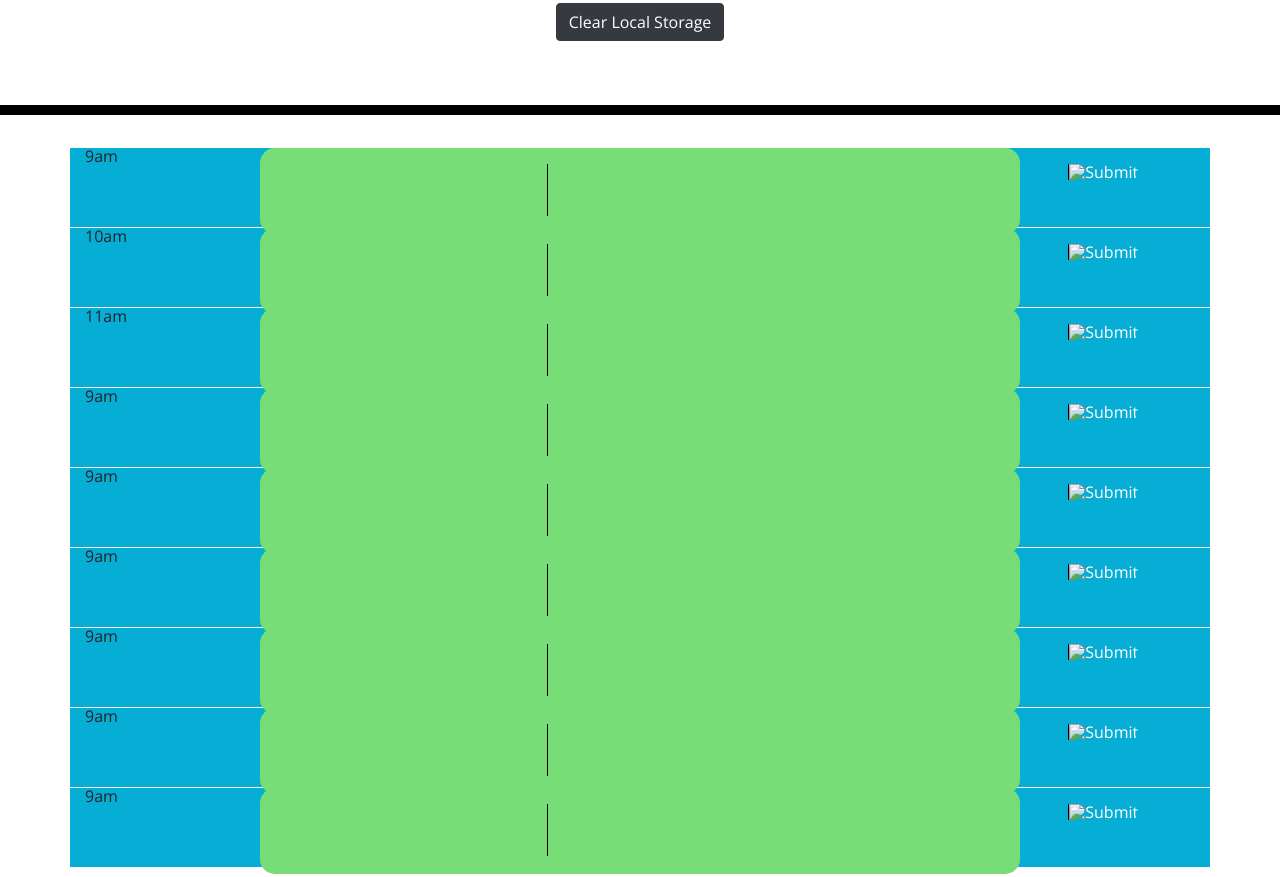
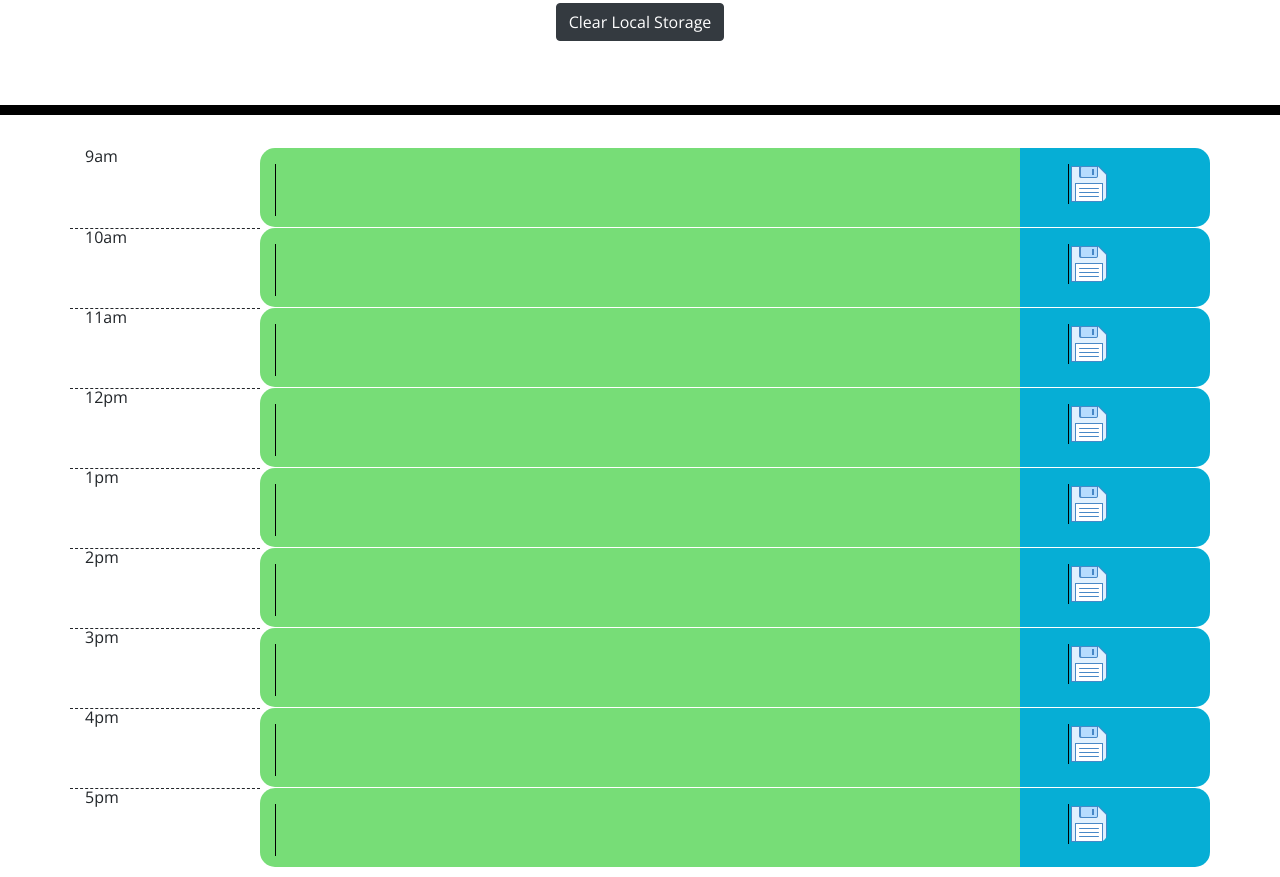
Before and after one commit to CalebVincent/DayPlannerHW, a plain HTML site: page index.html in a window 1280 px wide. Shown: the part 227-1104 px from the top of the page. Drawn offline with nearby package versions, Linux system fonts and the light colour scheme.

Commit message:
Finished CSS

```diff
--- a/Assets/style.css
+++ b/Assets/style.css
@@ -27,7 +27,7 @@ body {
 
   .time-block{
     text-align: center;
-    border-radius: 15px;
+    border-radius: 15px 0px 0px 15px;
   }
 
   .row {
@@ -63,6 +63,7 @@ body {
     border-bottom-right-radius: 15px;
     background-color: #06AED5;
     color: white;
+
   }
 
   .saveBtn i:hover {
@@ -70,6 +71,24 @@ body {
     transition: all .3s ease-in-out;
   }
 
-  .container {
+  img {
+    margin-right: 15px;
+  }
+
+  .saveDiv {
     background: #06AED5;
+    border-top-right-radius: 15px;
+    border-bottom-right-radius: 15px;
   }
+
+  textarea {
+    float: left;
+  }
+
+  .currentTime {
+    border-top: dashed 1px;
+  }
+
+  .description {
+    width: 95%;
+  }
--- a/index.html
+++ b/index.html
@@ -27,87 +27,87 @@
         <textarea class="description" id="description9"></textarea>
       </div>
       <div class="col-md-2 saveDiv">
-        <input type="image" src="assets/images/icons8-save-64.png" class="saveBtn" data-time="9" />
+        <input type="image" src="assets/icons8-save-40.png" class="saveBtn" data-time="9" />
       </div>
     </div>
 
     <div class="row">
-      <div class="col-md-2">10am</div>
+      <div class="col-md-2 currentTime">10am</div>
       <div class="col-md-8 future time-block" data-hour="10">
         <textarea class="description" id="description10"></textarea>
       </div>
       <div class="col-md-2 saveDiv">
-        <input type="image" src="assets/images/icons8-save-64.png" class="saveBtn" data-time="10" />
+        <input type="image" src="assets/icons8-save-40.png" class="saveBtn" data-time="10" />
       </div>
     </div>
 
     <div class="row">
-      <div class="col-md-2">11am</div>
-      <div class="col-md-8 future time-block" data-hour="9">
-        <textarea class="description" id="description9"></textarea>
+      <div class="col-md-2 currentTime">11am</div>
+      <div class="col-md-8 future time-block" data-hour="11">
+        <textarea class="description" id="description11"></textarea>
       </div>
       <div class="col-md-2 saveDiv">
-        <input type="image" src="assets/images/icons8-save-64.png" class="saveBtn" data-time="9" />
+        <input type="image" src="assets/icons8-save-40.png" class="saveBtn" data-time="11" />
       </div>
     </div>
 
     <div class="row">
-      <div class="col-md-2">9am</div>
-      <div class="col-md-8 future time-block" data-hour="9">
-        <textarea class="description" id="description9"></textarea>
+      <div class="col-md-2 currentTime">12pm</div>
+      <div class="col-md-8 future time-block" data-hour="12">
+        <textarea class="description" id="description12"></textarea>
       </div>
       <div class="col-md-2 saveDiv">
-        <input type="image" src="assets/images/icons8-save-64.png" class="saveBtn" data-time="9" />
+        <input type="image" src="assets/icons8-save-40.png" class="saveBtn" data-time="12" />
       </div>
     </div>
 
     <div class="row">
-      <div class="col-md-2">9am</div>
-      <div class="col-md-8 future time-block" data-hour="9">
-        <textarea class="description" id="description9"></textarea>
+      <div class="col-md-2 currentTime">1pm</div>
+      <div class="col-md-8 future time-block" data-hour="13">
+        <textarea class="description" id="description13"></textarea>
       </div>
       <div class="col-md-2 saveDiv">
-        <input type="image" src="assets/images/icons8-save-64.png" class="saveBtn" data-time="9" />
+        <input type="image" src="assets/icons8-save-40.png" class="saveBtn" data-time="13" />
       </div>
     </div>
 
     <div class="row">
-      <div class="col-md-2">9am</div>
-      <div class="col-md-8 future time-block" data-hour="9">
-        <textarea class="description" id="description9"></textarea>
+      <div class="col-md-2 currentTime">2pm</div>
+      <div class="col-md-8 future time-block" data-hour="14">
+        <textarea class="description" id="description14"></textarea>
       </div>
       <div class="col-md-2 saveDiv">
-        <input type="image" src="assets/images/icons8-save-64.png" class="saveBtn" data-time="9" />
+        <input type="image" src="assets/icons8-save-40.png" class="saveBtn" data-time="14" />
       </div>
     </div>
 
     <div class="row">
-      <div class="col-md-2">9am</div>
-      <div class="col-md-8 future time-block" data-hour="9">
-        <textarea class="description" id="description9"></textarea>
+      <div class="col-md-2 currentTime">3pm</div>
+      <div class="col-md-8 future time-block" data-hour="15">
+        <textarea class="description" id="description15"></textarea>
       </div>
       <div class="col-md-2 saveDiv">
-        <input type="image" src="assets/images/icons8-save-64.png" class="saveBtn" data-time="9" />
+        <input type="image" src="assets/icons8-save-40.png" class="saveBtn" data-time="15" />
       </div>
     </div>
 
     <div class="row">
-      <div class="col-md-2">9am</div>
-      <div class="col-md-8 future time-block" data-hour="9">
-        <textarea class="description" id="description9"></textarea>
+      <div class="col-md-2 currentTime">4pm</div>
+      <div class="col-md-8 future time-block" data-hour="16">
+        <textarea class="description" id="description16"></textarea>
       </div>
       <div class="col-md-2 saveDiv">
-        <input type="image" src="assets/images/icons8-save-64.png" class="saveBtn" data-time="9" />
+        <input type="image" src="assets/icons8-save-40.png" class="saveBtn" data-time="16" />
       </div>
     </div>
 
     <div class="row">
-      <div class="col-md-2">9am</div>
-      <div class="col-md-8 future time-block" data-hour="9">
-        <textarea class="description" id="description9"></textarea>
+      <div class="col-md-2 currentTime">5pm</div>
+      <div class="col-md-8 future time-block" data-hour="17">
+        <textarea class="description" id="description17"></textarea>
       </div>
       <div class="col-md-2 saveDiv">
-        <input type="image" src="assets/images/icons8-save-64.png" class="saveBtn" data-time="9" />
+        <input type="image" src="assets/icons8-save-40.png" class="saveBtn" data-time="17" />
       </div>
     </div>
 
```
Also changed, not shown: Assets/deployedsite.png (added), Assets/icons8-save-40.png (added), 1 other file.
